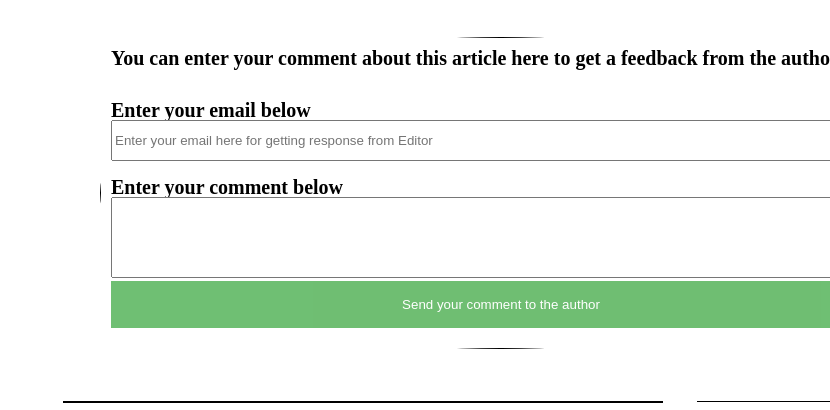
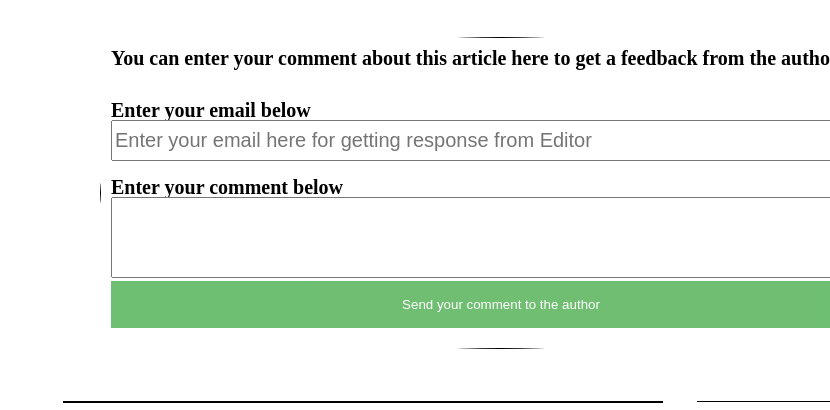
Before and after one commit to necmigunduz/form, a plain HTML site: page index.html in a window 1280 px wide. Shown: the part 9235-9645 px from the top of the page, without its empty margins (450-1280 px from the left). Drawn offline with Linux system fonts and the light colour scheme; files that its build step writes are made by us from their sources; files whose address does not match are found by name.

Commit message:
Fixed Linter errs

```diff
--- a/index.html
+++ b/index.html
@@ -202,7 +202,7 @@
                     <h6>You can enter your comment about this article here to get a feedback from the author</h6><br><br>
 
                     <label for="usr-email"><b>Enter your email below</b></label>
-                    <input type="text" placeholder="Enter your email here for getting response from Editor" name="email"><br><br>
+                    <input type="text" id="usr-email" placeholder="Enter your email here for getting response from Editor" name="email"><br><br>
 
                     <label for="comment"><b>Enter your comment below</b></label>
                     <textarea name="comment" id="comment-form-box" cols="100" rows="5"></textarea>
--- a/style3.css
+++ b/style3.css
@@ -9,7 +9,7 @@
 .comment-form input {
   width: 770px;
   height: 35px;
-    font-size: 20;
+  font-size: 20px;
 }
 
 .comment-form label {
```
Lines whose indentation alone changed are shown as unchanged.
